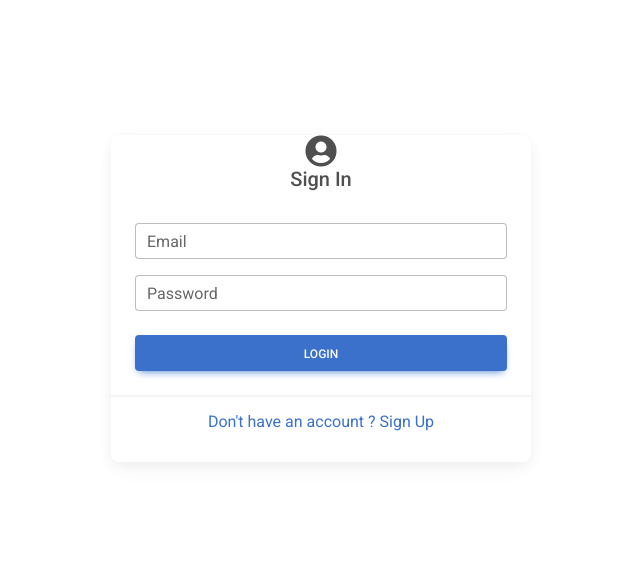
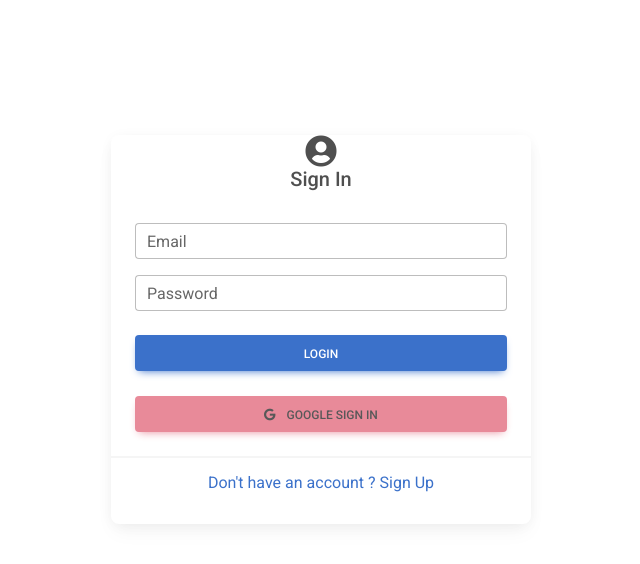
Before and after one commit to Fathir-shishir/love_to_travel_client, a React (Create React App) app: page /login in a window 1280 px wide. Shown: the top 564 px of the page, without its empty margins (319-959 px from the left). Built offline with nearby package versions, Linux system fonts and the light colour scheme.

Commit message:
google login added

```diff
--- a/src/pages/Login.js
+++ b/src/pages/Login.js
@@ -12,7 +12,9 @@
   import { Link, useNavigate } from "react-router-dom";
   import { useDispatch, useSelector } from "react-redux";
   import {toast} from "react-toastify"
-  import { login } from "../redux/features/authSlice";
+  import { googleSignIn, login } from "../redux/features/authSlice";
+  import { GoogleLogin } from "react-google-login";
+
 
 
   const initialState = {
@@ -38,6 +40,17 @@
       const onInputChange = (e) => {
         let { name, value } = e.target;
         setFormValue({ ...formValue, [name]: value });
+      };
+      const googleSuccess = (resp) => {
+        const email = resp?.profileObj?.email;
+        const name = resp?.profileObj?.name;
+        const token = resp?.tokenId;
+        const googleId = resp?.googleId;
+        const result = { email, name, token, googleId };
+        dispatch(googleSignIn({ result, navigate, toast }));
+      };
+      const googleFailure = (error) => {
+        toast.error(error);
       };
     return (
         <div  style={{
@@ -90,7 +103,24 @@
               </MDBBtn>
             </div>
          </MDBValidation>
-         </MDBCardBody>
+         <br />
+          <GoogleLogin
+            clientId="305573962147-ib90fi46r6ur7juhkrh6opptrvrjn722.apps.googleusercontent.com"
+            render={(renderProps) => (
+              <MDBBtn
+                style={{ width: "100%" }}
+                color="danger"
+                onClick={renderProps.onClick}
+                disabled={renderProps.disabled}
+              >
+                <MDBIcon className="me-2" fab icon="google" /> Google Sign In
+              </MDBBtn>
+            )}
+            onSuccess={googleSuccess}
+            onFailure={googleFailure}
+            cookiePolicy="single_host_origin"
+          />
+        </MDBCardBody>
          <MDBCardFooter>
           <Link to="/register">
             <p>Don't have an account ? Sign Up</p>
--- a/src/redux/api.js
+++ b/src/redux/api.js
@@ -2,3 +2,4 @@
 const API = axios.create({ baseURL: "http://localhost:5000" });
 export const signIn = (formData) => API.post("/users/signin", formData);
 export const signUp = (formData) => API.post("/users/signup", formData);
+export const googleSignIn = (result) => API.post("/users/googleSignIn", result);
--- a/src/redux/features/authSlice.js
+++ b/src/redux/features/authSlice.js
@@ -20,6 +20,19 @@
       try {
         const response = await api.signUp(formValue);
         toast.success("Register Successfully");
+        navigate("/");
+        return response.data;
+      } catch (err) {
+        return rejectWithValue(err.response.data);
+      }
+    }
+  );
+  export const googleSignIn = createAsyncThunk(
+    "auth/googleSignIn",
+    async ({ result, navigate, toast }, { rejectWithValue }) => {
+      try {
+        const response = await api.googleSignIn(result);
+        toast.success("Google Sign-in Successfully");
         navigate("/");
         return response.data;
       } catch (err) {
@@ -58,6 +71,19 @@
             state.loading = false;
             state.error = action.payload.message;
           },
+          [googleSignIn.pending]: (state, action) => {
+            state.loading = true;
+          },
+          [googleSignIn.fulfilled]: (state, action) => {
+            state.loading = false;
+            localStorage.setItem("profile", JSON.stringify({ ...action.payload }));
+            state.user = action.payload;
+          },
+          [googleSignIn.rejected]: (state, action) => {
+            state.loading = false;
+            state.error = action.payload.message;
+          },
+
     }
 
 })
```
